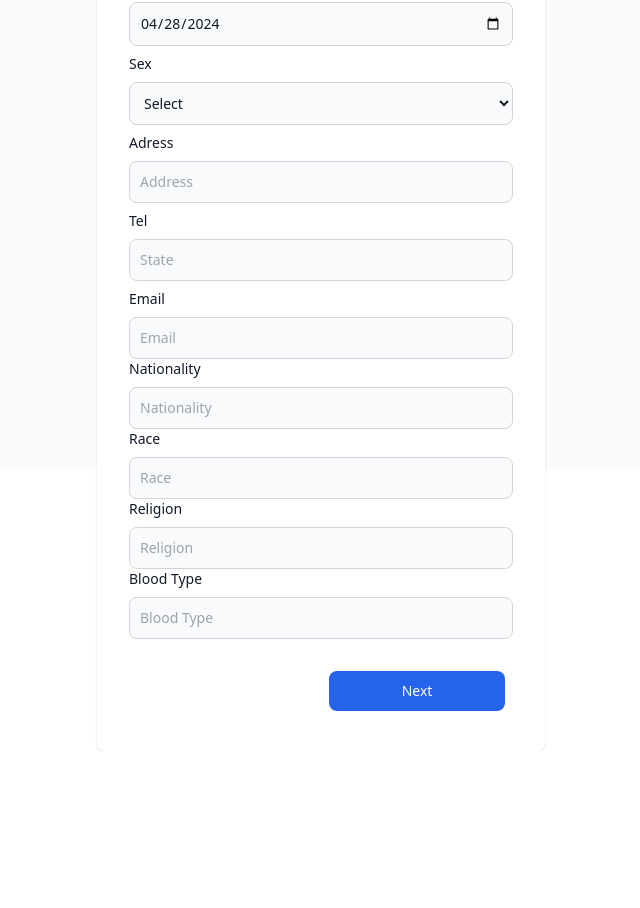
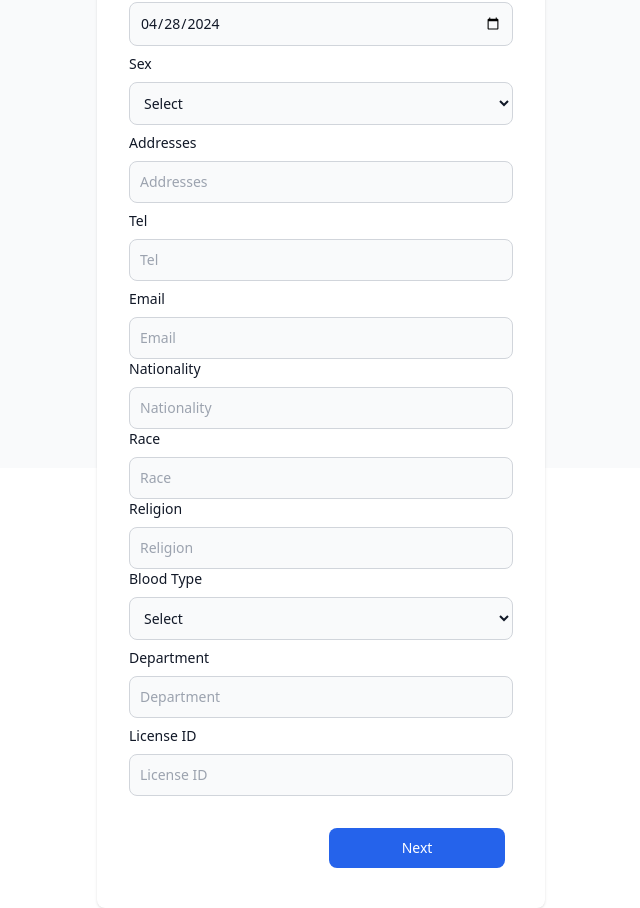
Before and after one commit to wavekanit/modmed, a React (Vite) app in the folder frontend/: page /patient in a window 1280 px wide. Shown: the part 420-1328 px from the top of the page, without its empty margins (319-959 px from the left). Before the commit the page ends 1171 px from the top, so only its background shows below. Built offline with nearby package versions, Linux system fonts and the light colour scheme.

Commit message:
edited personalInfo-docRegisPage

```diff
--- a/frontend/src/components/pages/DocRegisPage.tsx
+++ b/frontend/src/components/pages/DocRegisPage.tsx
@@ -1,3 +1,5 @@
+//docRegis
+
 import React from "react";
 import { FormEvent, useState } from "react";
 import { useMultistepForm } from "../UseMultiForm";
@@ -54,6 +56,15 @@ export default function StaffRegisPage({}: Props) {
   ]);
   function onSubmit(e: FormEvent) {
     e.preventDefault();
+    if(data.password !== data.confirmPassword){
+      alert("Password and Confirm Password do not match");
+      setData((prevData) => ({
+        ...prevData,
+        password: "",
+        confirmPassword: ""
+      }));
+      return;
+    }
     if (!isLastStep) return next();
     alert("Successful Account Creation");
   }
--- a/frontend/src/components/pages/patientRegisterPage/PersonalInfoRegis.tsx
+++ b/frontend/src/components/pages/patientRegisterPage/PersonalInfoRegis.tsx
@@ -1,21 +1,25 @@
+//personalInfo
+
 import React from 'react'
 import FormWrapper from "../FormWrapper";
 import { redirect } from 'react-router-dom';
 
 type PersonalInfoRegis = {
-  firstName: string;
-  middleName: string;
-  lastName: string;
+  fName: string;
+  mName: string;
+  lName: string;
   idNumber: string;
   DOB: Date;
   sex: string;
-  address: string;
+  addresses: string;
   tel: string;
   email: string;
   nationality: string;
   race: string;
   religion: string;
   bloodType: string;
+  department: string;
+  license_id: string;
 }
 
 type PersonalInfoRegisProps = PersonalInfoRegis & {
@@ -35,18 +39,20 @@ type PersonalInfoRegisProps = PersonalInfoRegis & {
 // };
 
 export function PersonalInfoRegis({
-  firstName,
-  middleName,
-  lastName,
+  fName,
+  mName,
+  lName,
   DOB,
   sex,
-  address,
+  addresses,
   tel,
   email,
   nationality,
   race,
   religion,
   bloodType,
+  department,
+  license_id,
   updateFields,
 }: PersonalInfoRegisProps) {
   return (
@@ -57,9 +63,9 @@ export function PersonalInfoRegis({
         </label>
         <input
           type="text"
-          name="firstName"
-          value={firstName}
-          onChange={(e) => updateFields({ firstName: e.target.value })}
+          name="fName"
+          value={fName}
+          onChange={(e) => updateFields({ fName: e.target.value })}
           className="bg-gray-50 border border-gray-300 text-gray-900 sm:text-sm rounded-lg focus:ring-primary-600 focus:border-primary-600 block w-full p-2.5 dark:bg-gray-700 dark:border-gray-600 dark:placeholder-gray-400 dark:text-white dark:focus:ring-blue-500 dark:focus:border-blue-500"
           placeholder="First Name"
           required
@@ -71,9 +77,9 @@ export function PersonalInfoRegis({
         </label>
         <input
           type="text"
-          name="middleName"
-          value={middleName}
-          onChange={(e) => updateFields({ middleName: e.target.value })}
+          name="mName"
+          value={mName}
+          onChange={(e) => updateFields({ mName: e.target.value })}
           className="bg-gray-50 border border-gray-300 text-gray-900 sm:text-sm rounded-lg focus:ring-primary-600 focus:border-primary-600 block w-full p-2.5 dark:bg-gray-700 dark:border-gray-600 dark:placeholder-gray-400 dark:text-white dark:focus:ring-blue-500 dark:focus:border-blue-500"
           placeholder="Middle Name"
           required
@@ -85,9 +91,9 @@ export function PersonalInfoRegis({
         </label>
         <input
           type="text"
-          name="lastName"
-          value={lastName}
-          onChange={(e) => updateFields({ lastName: e.target.value })}
+          name="lName"
+          value={lName}
+          onChange={(e) => updateFields({ lName: e.target.value })}
           className="bg-gray-50 border border-gray-300 text-gray-900 sm:text-sm rounded-lg focus:ring-primary-600 focus:border-primary-600 block w-full p-2.5 dark:bg-gray-700 dark:border-gray-600 dark:placeholder-gray-400 dark:text-white dark:focus:ring-blue-500 dark:focus:border-blue-500"
           placeholder="Last Name"
         />
@@ -123,15 +129,15 @@ export function PersonalInfoRegis({
       </div>
       <div className="my-2">
         <label className="block mb-2 text-sm font-medium text-gray-900 dark:text-white">
-          Adress
+          Addresses
         </label>
         <input
           type="text"
-          name="address"
-          value={address}
-          onChange={(e) => updateFields({ address: e.target.value })}
+          name="addresses"
+          value={addresses}
+          onChange={(e) => updateFields({ addresses: e.target.value })}
           className="bg-gray-50 border border-gray-300 text-gray-900 sm:text-sm rounded-lg focus:ring-primary-600 focus:border-primary-600 block w-full p-2.5 dark:bg-gray-700 dark:border-gray-600 dark:placeholder-gray-400 dark:text-white dark:focus:ring-blue-500 dark:focus:border-blue-500"
-          placeholder="Address"
+          placeholder="Addresses"
         />
       </div>
       <div className="my-2">
@@ -144,7 +150,7 @@ export function PersonalInfoRegis({
           value={tel}
           onChange={(e) => updateFields({ tel: e.target.value })}
           className="bg-gray-50 border border-gray-300 text-gray-900 sm:text-sm rounded-lg focus:ring-primary-600 focus:border-primary-600 block w-full p-2.5 dark:bg-gray-700 dark:border-gray-600 dark:placeholder-gray-400 dark:text-white dark:focus:ring-blue-500 dark:focus:border-blue-500"
-          placeholder="State"
+          placeholder="Tel"
         />
       </div>
       <div>
@@ -203,13 +209,43 @@ export function PersonalInfoRegis({
         <label className="block mb-2 text-sm font-medium text-gray-900 dark:text-white">
           Blood Type
         </label>
-        <input
-          type="text"
-          name="bloodType"
+        <select
+          name="blood Type"
           value={bloodType}
           onChange={(e) => updateFields({ bloodType: e.target.value })}
           className="bg-gray-50 border border-gray-300 text-gray-900 sm:text-sm rounded-lg focus:ring-primary-600 focus:border-primary-600 block w-full p-2.5 dark:bg-gray-700 dark:border-gray-600 dark:placeholder-gray-400 dark:text-white dark:focus:ring-blue-500 dark:focus:border-blue-500"
-          placeholder="Blood Type"
+        >
+          <option value="">Select</option>
+          <option value="A">A</option>
+          <option value="B">B</option>
+          <option value="O">O</option>
+          <option value="AB">AB</option>
+        </select>
+      </div>
+      <div className="my-2">
+        <label className="block mb-2 text-sm font-medium text-gray-900 dark:text-white">
+          Department
+        </label>
+        <input
+          type="text"
+          name="department"
+          value={department}
+          onChange={(e) => updateFields({ department: e.target.value })}
+          className="bg-gray-50 border border-gray-300 text-gray-900 sm:text-sm rounded-lg focus:ring-primary-600 focus:border-primary-600 block w-full p-2.5 dark:bg-gray-700 dark:border-gray-600 dark:placeholder-gray-400 dark:text-white dark:focus:ring-blue-500 dark:focus:border-blue-500"
+          placeholder="Department"
+        />
+      </div>
+      <div className="my-2">
+        <label className="block mb-2 text-sm font-medium text-gray-900 dark:text-white">
+          License ID
+        </label>
+        <input
+          type="text"
+          name="license_id"
+          value={license_id}
+          onChange={(e) => updateFields({ license_id: e.target.value })}
+          className="bg-gray-50 border border-gray-300 text-gray-900 sm:text-sm rounded-lg focus:ring-primary-600 focus:border-primary-600 block w-full p-2.5 dark:bg-gray-700 dark:border-gray-600 dark:placeholder-gray-400 dark:text-white dark:focus:ring-blue-500 dark:focus:border-blue-500"
+          placeholder="License ID"
         />
       </div>
     </FormWrapper>
```
